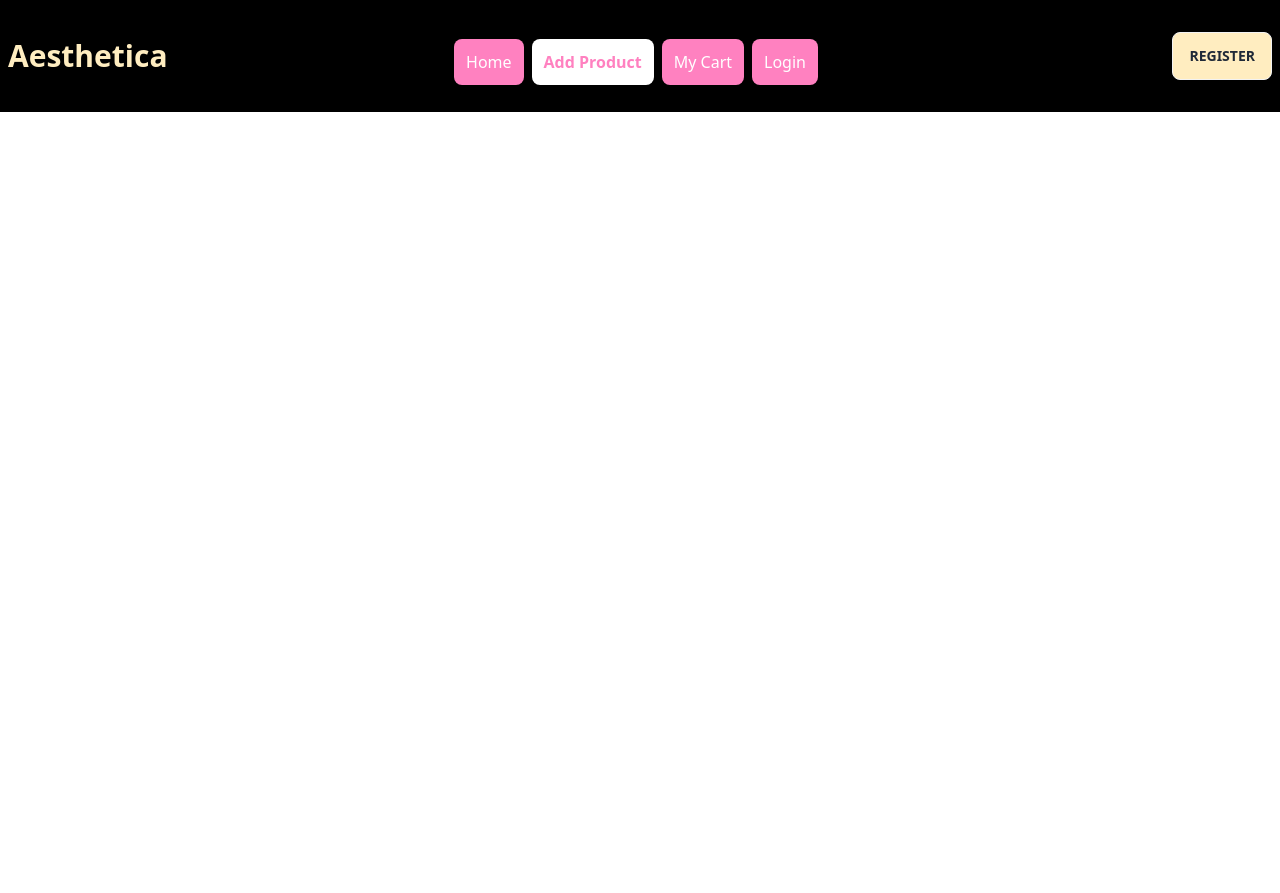
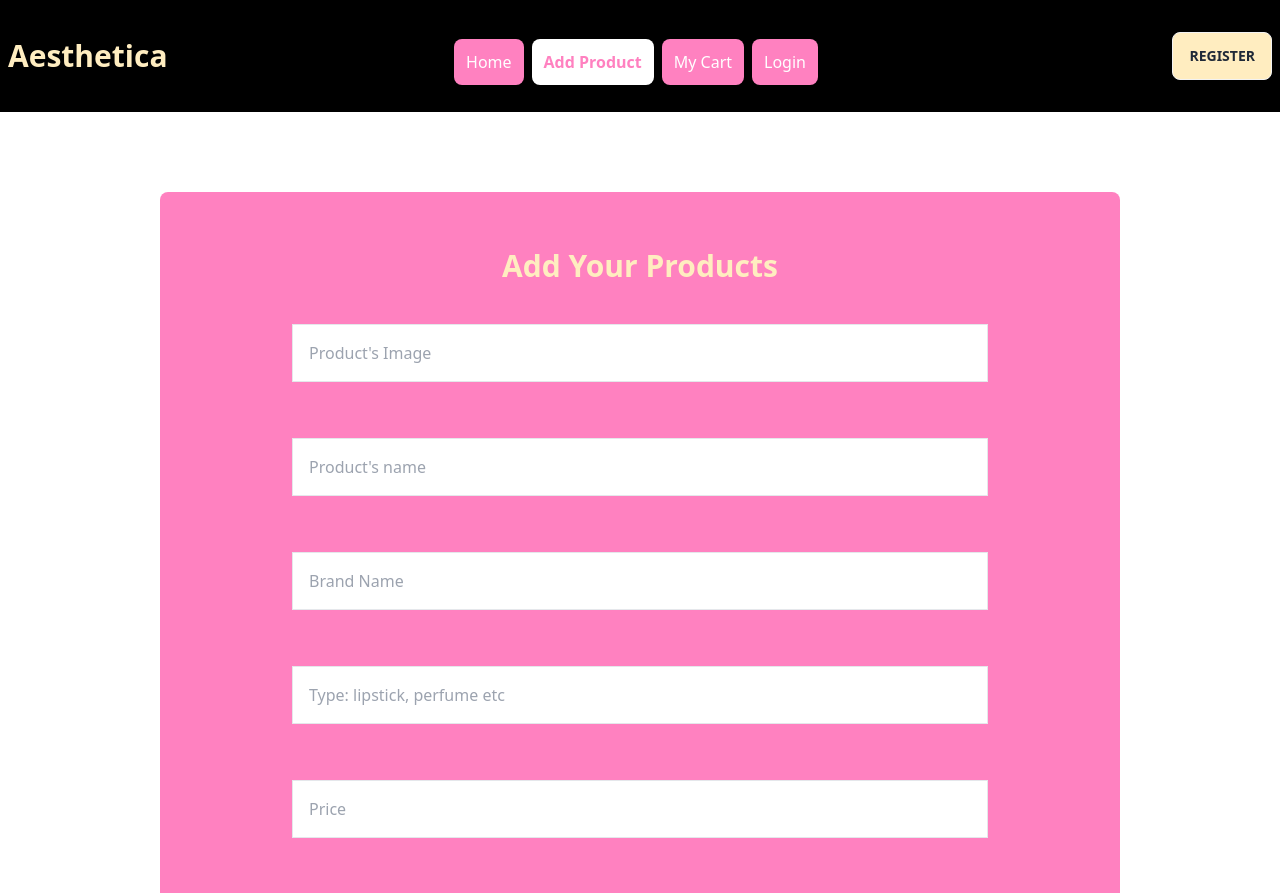
Before and after one commit to Rafiul23/glow-heaven-client-side, a React (Vite) app: page /addProduct in a window 1280 px wide. Shown: the top 893 px of the page. Before the commit the page ends 800 px from the top, so only its background shows below. Built offline with nearby package versions, Linux system fonts and the light colour scheme.

Commit message:
added add product form in add product page

```diff
--- a/public/brands.json
+++ b/public/brands.json
@@ -2,7 +2,7 @@
       {
         "id": 1,
         "brand_img": "https://i.ibb.co/bvq3S4j/logo.png",
-        "brand_name": "Golden Rose"
+        "brand_name": "Golden_Rose"
       },
       {
         "id": 2,
--- a/src/Components/AddProducts.jsx
+++ b/src/Components/AddProducts.jsx
@@ -1,9 +1,50 @@
 
 
 const AddProducts = () => {
+
+    const handleAddProduct = e =>{
+
+        e.preventDefault();
+        const form = e.target;
+        const productImg = form.productImg.value;
+        const productName = form.name.value;
+        const brand_name = form.brand_name.value;
+        const productType = form.type.value;
+        const price = form.price.value;
+        const description = form.description.value;
+        const rating = form.rating.value;
+
+        form.productImg.value = '';
+        form.name.value = '';
+        form.brand_name.value = '';
+        form.type.value = '';
+        form.price.value = '';
+        form.description.value = '';
+        form.rating.value = '';
+    }
+
     return (
-        <div>
-
+        <div className="my-20 w-3/4 p-4 bg-[#ff81c0] rounded-lg mx-auto text-center">
+            <h2 className="text-3xl font-bold my-10 text-[#ffedc0]">Add Your Products</h2>
+            <form onSubmit={handleAddProduct}>
+                <input type="text" name="productImg" className="
+                border mx-auto p-4 block my-4 w-3/4" placeholder="Product's Image" id="" />
+                <br />
+                <input type="text" name="name" className="border mx-auto p-4 block my-4 w-3/4" placeholder="Product's name" id="" />
+                <br />
+                <input type="text" name="brand_name" className="border mx-auto p-4 block my-4 w-3/4"
+                placeholder="Brand Name" id="" />
+                <br />
+                <input type="text" name="type" className="border mx-auto p-4 block my-4 w-3/4"  placeholder="Type: lipstick, perfume etc" id="" />
+                <br />
+                <input type="number" name="price" className="border mx-auto p-4 block my-4 w-3/4" placeholder="Price" id="" />
+                <br />
+                <input type="text" name="description" className="border mx-auto p-4 block my-4 w-3/4" placeholder="Short description" id="" />
+                <br />
+                <input type="number" name="rating" className="border mx-auto p-4 block my-4 w-3/4" placeholder="Rating" id="" />
+                <br />
+                <input className="btn bg-[#ffedc0]" type="submit" value="Add Product" />
+            </form>
         </div>
     );
 };
--- a/src/Components/Login.jsx
+++ b/src/Components/Login.jsx
@@ -15,7 +15,7 @@ const Login = () => {
 
     return (
         <div className="my-20 w-3/4 p-4 bg-[#ff81c0] rounded-lg mx-auto text-center">
-             <h2 className="text-3xl font-bold my-10 text-[#ffedc0]">Please Login</h2>
+             <h2 className="text-3xl font-bold my-10 text-[#ffedc0]">Login</h2>
 
             <form onSubmit={handleLogIn}>
                 <input type="email" name="email" placeholder="Your Email" className="border mx-auto p-4 block mb-4 w-3/4" required />
--- a/src/Components/Register.jsx
+++ b/src/Components/Register.jsx
@@ -19,7 +19,7 @@ const Register = () => {
 
     return (
         <div className="my-20 w-3/4 p-4 bg-[#ff81c0] rounded-lg mx-auto text-center">
-            <h2 className="text-3xl font-bold my-10 text-[#ffedc0]">Please Register</h2>
+            <h2 className="text-3xl font-bold my-10 text-[#ffedc0]">Register</h2>
 
             <form onSubmit={handleRegister}>
 
```
